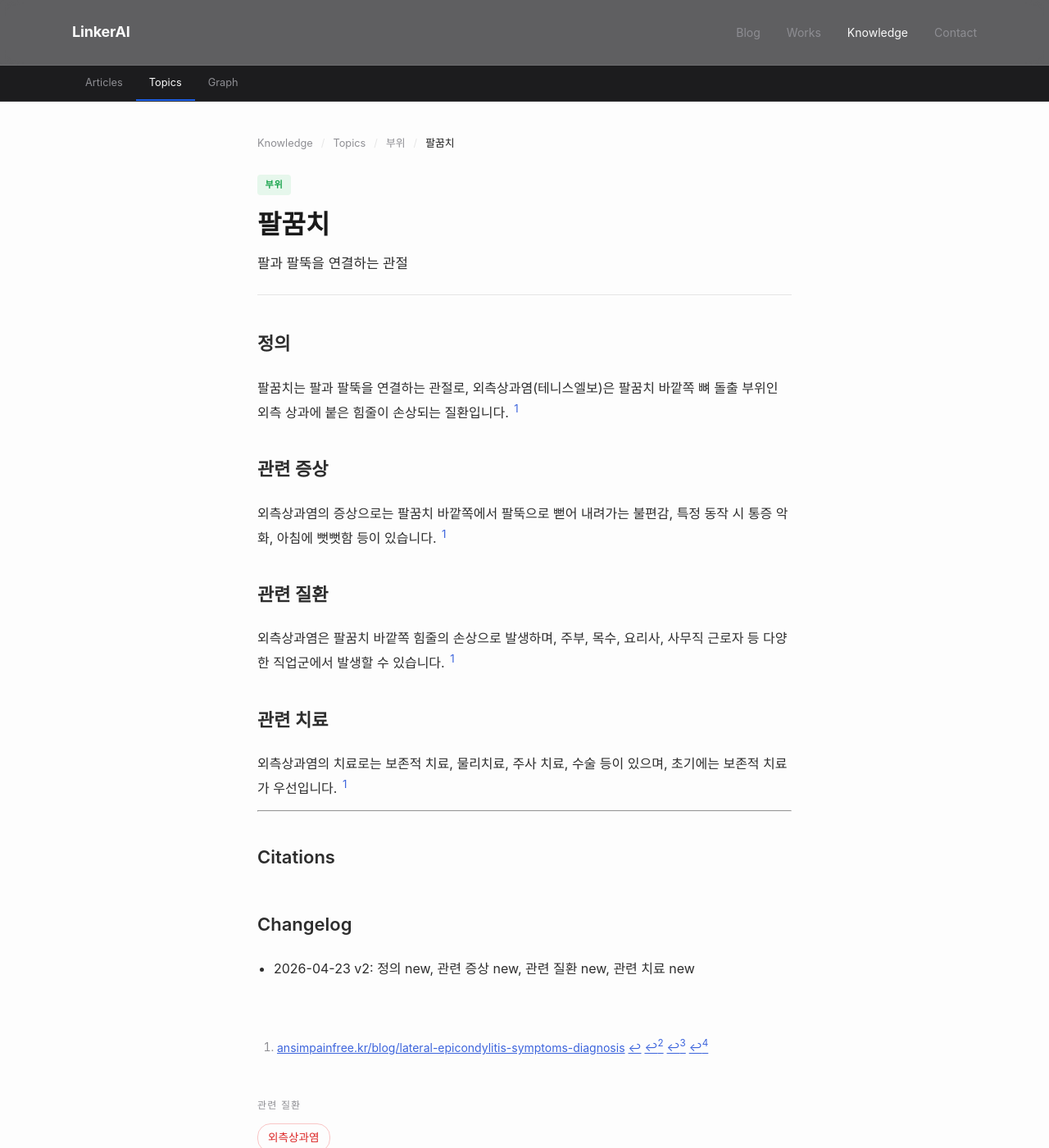
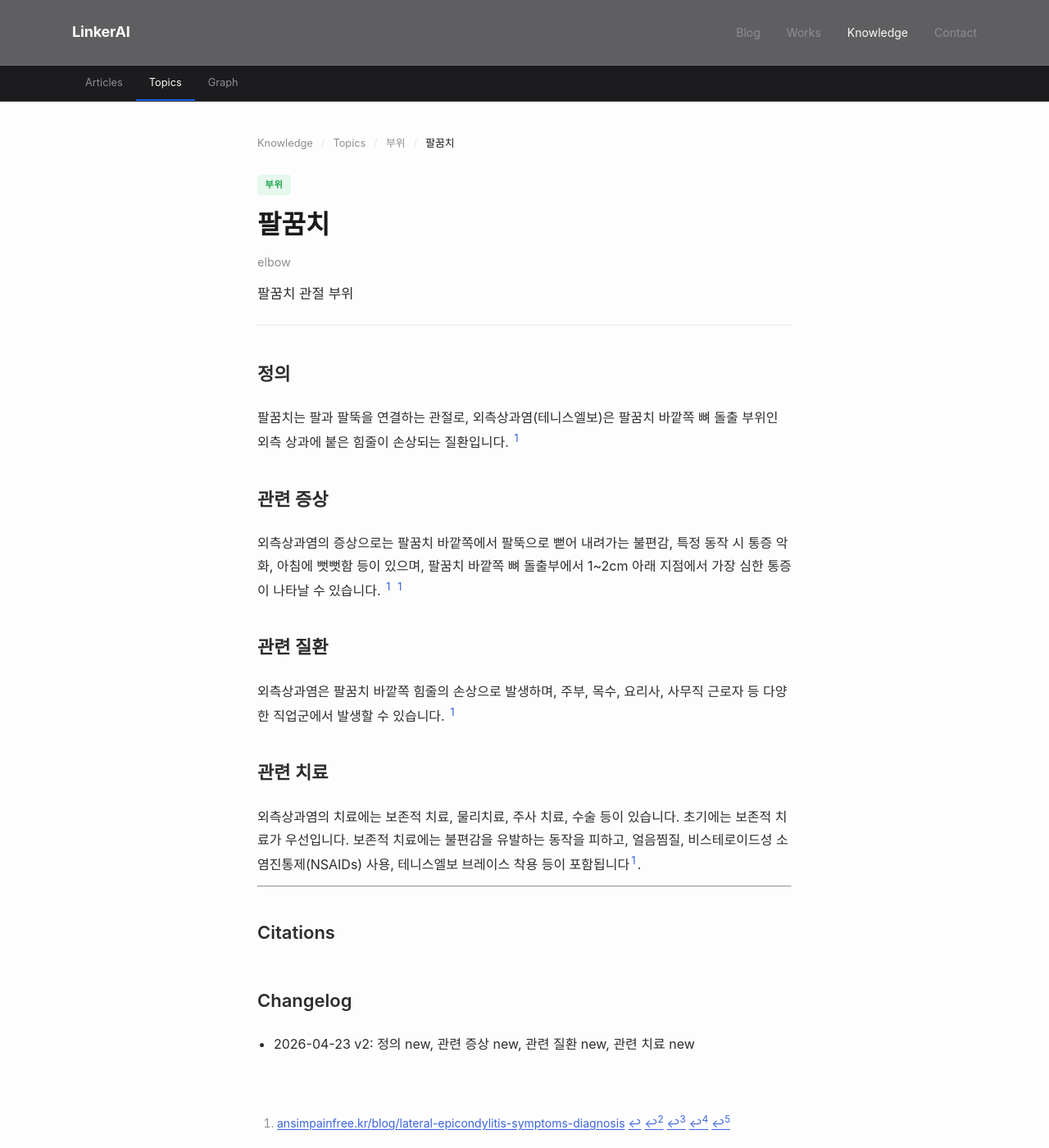
Before and after one commit to feelharmony/linkare-medical-knowledge, a Jekyll site: the page built from body-parts/elbow.md, in a window 1280 px wide and 1400 px high. Shown: the whole window at 82% size. Built offline with Jekyll 4.4.1, drawn with Linux system fonts in a browser that asks for light colours; some web fonts are replaced; some of the changed text lies outside the part shown.

Commit message:
auto-sync entity: 팔꿈치 (elbow) — finalize

```diff
--- a/body-parts/elbow.md
+++ b/body-parts/elbow.md
@@ -4,22 +4,23 @@ entity_id: elbow
 entity_type: body_part
 permalink: /body-parts/elbow/
 title: 팔꿈치
-description: 팔과 팔뚝을 연결하는 관절
-last_reviewed: '2026-04-23'
-source_count: 0
-version: 2
+description: 팔꿈치 관절 부위
+title_en: elbow
+last_reviewed: '2026-04-25'
+source_count: 1
+version: 3
 ---
 ## 정의
 팔꿈치는 팔과 팔뚝을 연결하는 관절로, 외측상과염(테니스엘보)은 팔꿈치 바깥쪽 뼈 돌출 부위인 외측 상과에 붙은 힘줄이 손상되는 질환입니다. [^1]
 
 ## 관련 증상
-외측상과염의 증상으로는 팔꿈치 바깥쪽에서 팔뚝으로 뻗어 내려가는 불편감, 특정 동작 시 통증 악화, 아침에 뻣뻣함 등이 있습니다. [^1]
+외측상과염의 증상으로는 팔꿈치 바깥쪽에서 팔뚝으로 뻗어 내려가는 불편감, 특정 동작 시 통증 악화, 아침에 뻣뻣함 등이 있으며, 팔꿈치 바깥쪽 뼈 돌출부에서 1~2cm 아래 지점에서 가장 심한 통증이 나타날 수 있습니다. [^1] [^1]
 
 ## 관련 질환
 외측상과염은 팔꿈치 바깥쪽 힘줄의 손상으로 발생하며, 주부, 목수, 요리사, 사무직 근로자 등 다양한 직업군에서 발생할 수 있습니다. [^1]
 
 ## 관련 치료
-외측상과염의 치료로는 보존적 치료, 물리치료, 주사 치료, 수술 등이 있으며, 초기에는 보존적 치료가 우선입니다. [^1]
+외측상과염의 치료에는 보존적 치료, 물리치료, 주사 치료, 수술 등이 있습니다. 초기에는 보존적 치료가 우선입니다. 보존적 치료에는 불편감을 유발하는 동작을 피하고, 얼음찜질, 비스테로이드성 소염진통제(NSAIDs) 사용, 테니스엘보 브레이스 착용 등이 포함됩니다[^1].
 
 ---
 
```
